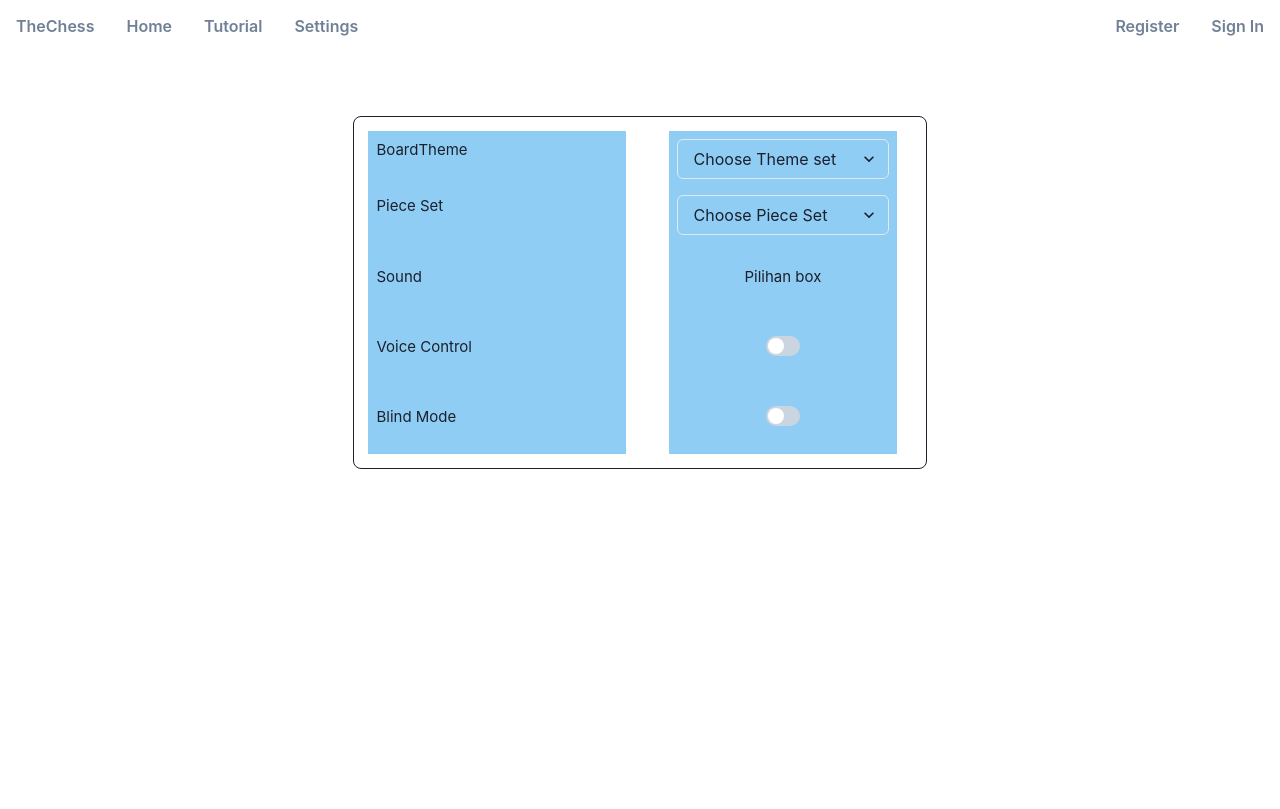
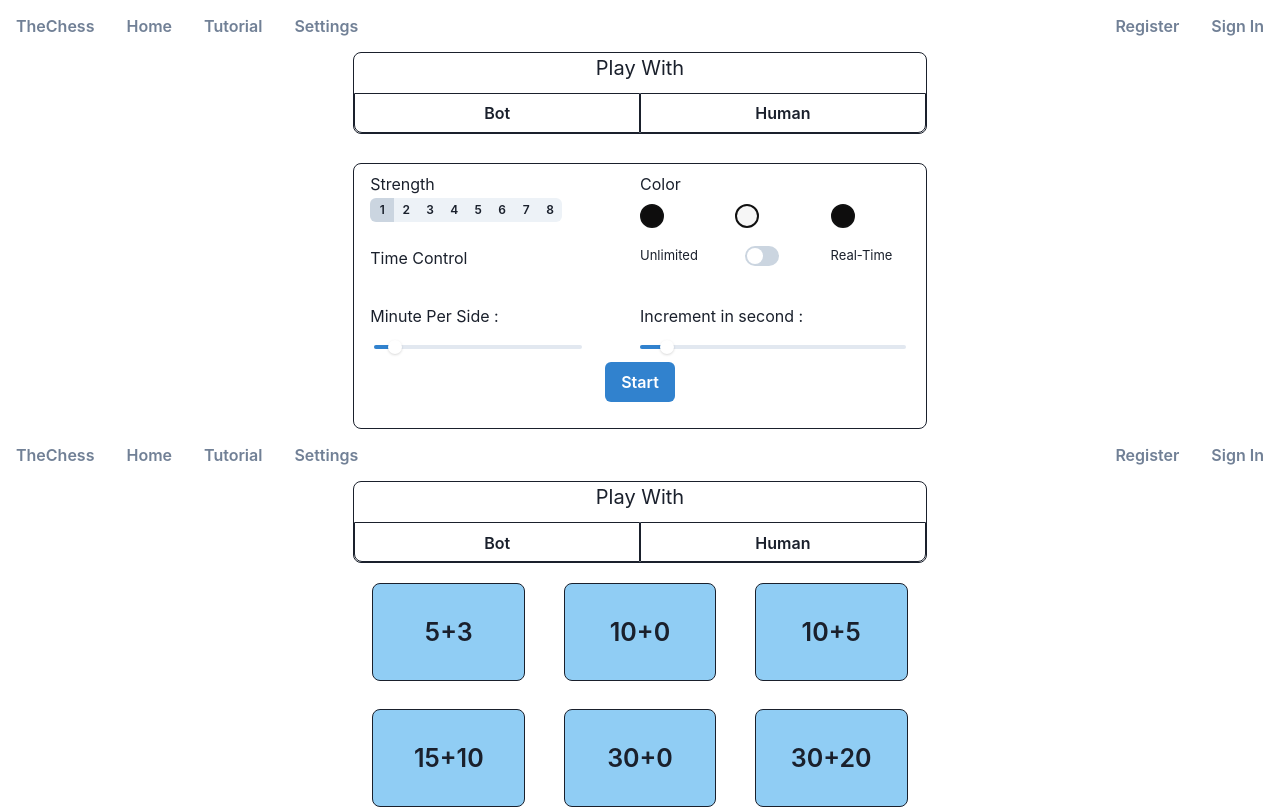
Before and after one commit to MarcelJulian/the-chess, a React (Create React App) app in the folder src/main/frontend/: page / in a window 1280 px wide. Shown: the top 809 px of the page. Built offline with nearby package versions, Linux system fonts and the light colour scheme.

Commit message:
Play with edit(Using Grid instead of Box for Play with Bot & Human Page)

```diff
--- a/src/main/frontend/src/index.tsx
+++ b/src/main/frontend/src/index.tsx
@@ -13,8 +13,8 @@ import SettingsPage from "pages/SettingsPage/settingsPage";
 ReactDOM.render(
   <React.StrictMode>
     <ChakraProvider>
-      {/* <HomePage /> */}
-      {/* <HumanPage /> */}
+      <HomePage />
+      <HumanPage />
       <SettingsPage />
     </ChakraProvider>
   </React.StrictMode>,
--- a/src/main/frontend/src/pages/HomePage/index.tsx
+++ b/src/main/frontend/src/pages/HomePage/index.tsx
@@ -57,37 +57,51 @@ function HomePage() {
       <NavBar />
       <Container>
         {/* Container Atas */}
-        <Box border="2px" borderColor="gray.500" borderRadius="lg" h="6rem">
-          <GridItem w="100%" bg="transparent">
-            <Center bg="transparent">
-              <Text fontSize={25}>Play With</Text>
+        <Grid
+          // border="1px"
+          borderColor="gray.800"
+          borderRadius="lg"
+          templateRows="repeat(2, 3fr)"
+          templateColumns="repeat(2, 5fr)"
+          border="1px"
+          gap={0}
+        >
+          <GridItem w="100%" h="10" bg="transparent" colSpan={2}>
+            <Center>
+              <Text fontSize={20}>Play With</Text>
             </Center>
           </GridItem>
-          {/* Play with atas */}
 
-          {/* Grid Tengah */}
-          <Grid templateColumns="repeat(2, 50%)" gap={0}>
-            <GridItem>
+          <GridItem
+            w="100%"
+            h="10"
+            bg="transparent"
+            border="1px"
+            borderBottomLeftRadius="lg"
+            marginBottom="0%"
+          >
             <Center>
-                <Button w="90%" variant="ghost">
+              <Button variant="ghost" w="99%">
                 Bot
               </Button>
             </Center>
           </GridItem>
 
-            <GridItem>
+          <GridItem
+            w="100%"
+            h="10"
+            bg="transparent"
+            border="1px"
+            borderBottomRightRadius="lg"
+            marginBottom="0%"
+          >
             <Center>
-                <Button w="90%" variant="ghost">
+              <Button variant="ghost" w="99%">
                 Human
               </Button>
             </Center>
           </GridItem>
         </Grid>
-        </Box>
-        <hr />
-        <hr />
-        <hr />
-        <hr />
 
         {/* Container Bawah */}
         <Grid
@@ -96,6 +110,7 @@ function HomePage() {
           borderRadius="lg"
           templateRows="repeat(4, 1fr)"
           templateColumns="repeat(2, 1fr)"
+          marginTop="5%"
           gap={0}
         >
           {/* Box Strength Level AI */}
--- a/src/main/frontend/src/pages/HumanPage/index_human.tsx
+++ b/src/main/frontend/src/pages/HumanPage/index_human.tsx
@@ -57,33 +57,52 @@ function HumanPage() {
       <NavBar />
       <Container>
         {/* Container Atas */}
-        <Box border="2px" borderColor="gray.500" borderRadius="lg" h="6rem">
-          <GridItem w="100%" bg="transparent">
-            <Center bg="transparent">
-              <Text fontSize={25}>Play With</Text>
+        {/* Container Atas */}
+        <Grid
+          // border="1px"
+          borderColor="gray.800"
+          borderRadius="lg"
+          templateRows="repeat(2, 3fr)"
+          templateColumns="repeat(2, 5fr)"
+          border="1px"
+          gap={0}
+        >
+          <GridItem w="100%" h="10" bg="transparent" colSpan={2}>
+            <Center>
+              <Text fontSize={20}>Play With</Text>
             </Center>
           </GridItem>
-          {/* Play with atas */}
 
-          {/* Grid Tengah */}
-          <Grid templateColumns="repeat(2, 50%)" gap={0}>
-            <GridItem>
+          <GridItem
+            w="100%"
+            h="10"
+            bg="transparent"
+            border="1px"
+            borderBottomLeftRadius="lg"
+            marginBottom="0%"
+          >
             <Center>
-                <Button w="90%" variant="ghost">
+              <Button variant="ghost" w="99%">
                 Bot
               </Button>
             </Center>
           </GridItem>
 
-            <GridItem>
+          <GridItem
+            w="100%"
+            h="10"
+            bg="transparent"
+            border="1px"
+            borderBottomRightRadius="lg"
+            marginBottom="0%"
+          >
             <Center>
-                <Button w="90%" variant="ghost">
+              <Button variant="ghost" w="99%">
                 Human
               </Button>
             </Center>
           </GridItem>
         </Grid>
-        </Box>
 
         {/* Container Bawah */}
         <Grid
```
Lines whose indentation alone changed are shown as unchanged.
